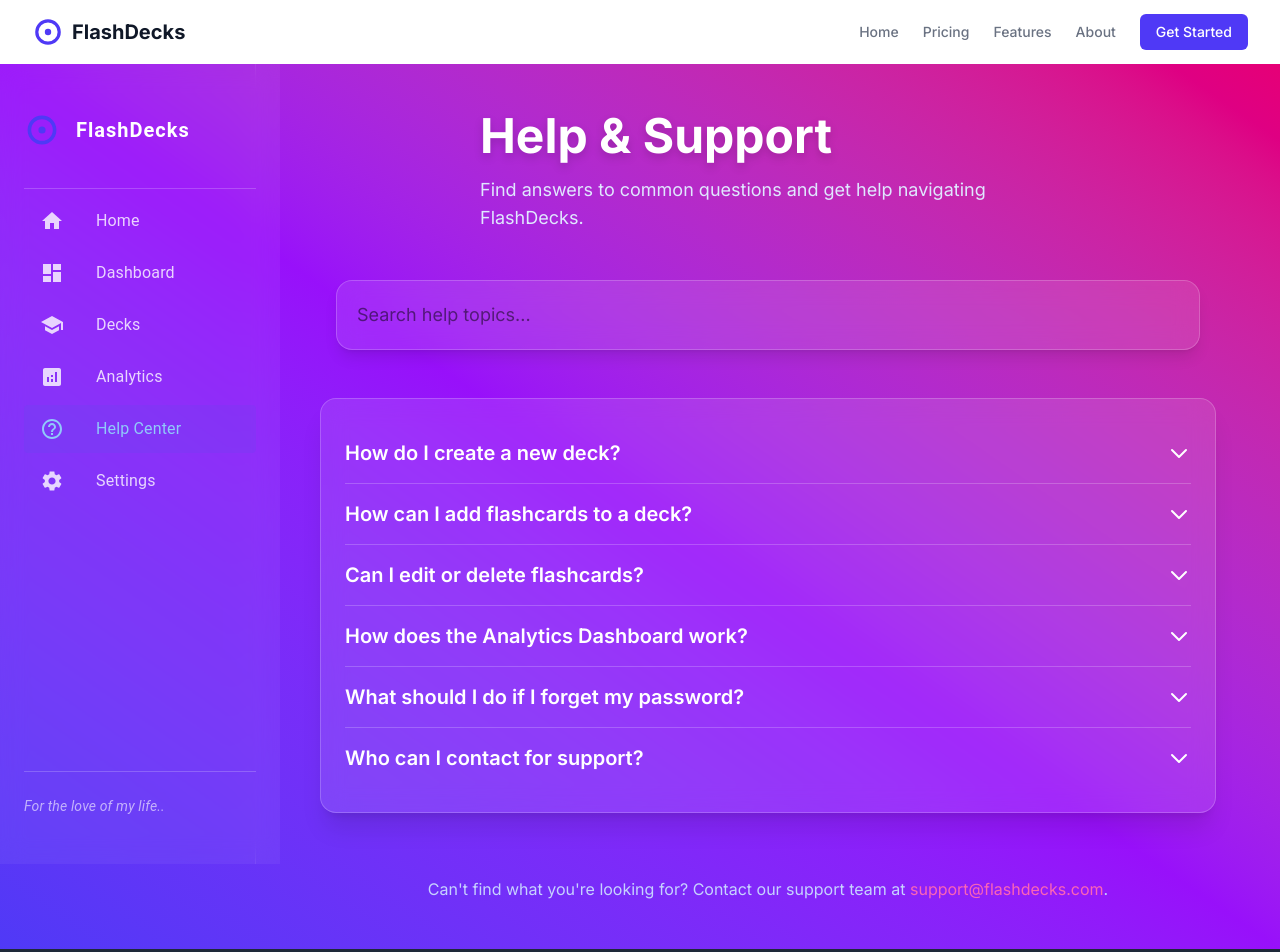
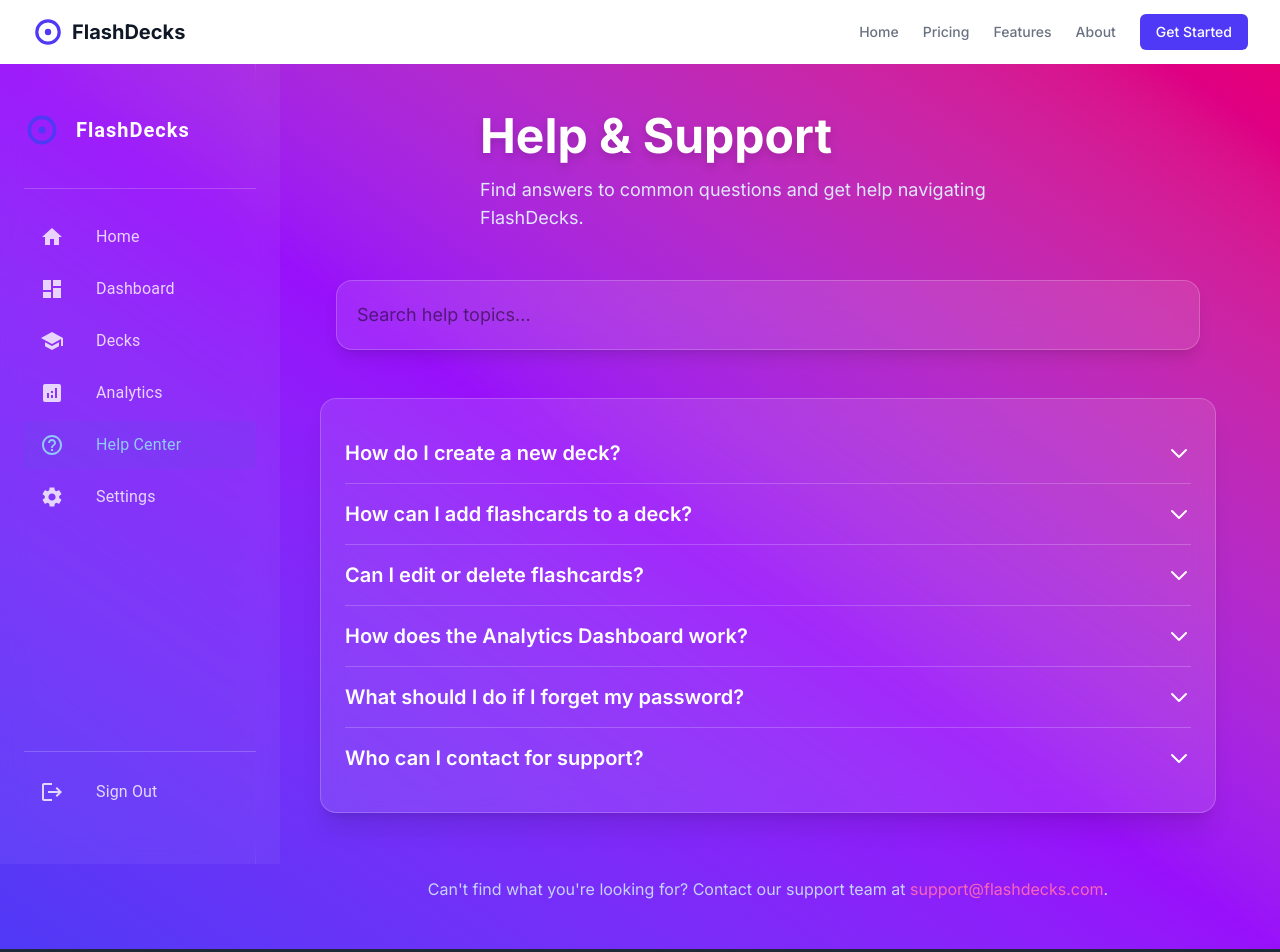
Before and after one commit to Lakshay-bleh/flashcarda-ai, a Next.js app: page /help in a window 1280 px wide. Shown: the top 952 px of the page. Built offline with nearby package versions, Linux system fonts and the light colour scheme; no server answers.

Commit message:
added signout for mobile

```diff
--- a/components/Footer.tsx
+++ b/components/Footer.tsx
@@ -151,9 +151,9 @@ export default function Footer() {
           <p className="text-base text-gray-400">
             &copy; 2025 FlashDecks. All rights reserved.
           </p>
-          <Link href='/for-her' className="text-sm text-indigo-400 mt-2 italic">
+          {/* <Link href='/for-her' className="text-sm text-indigo-400 mt-2 italic">
             Built with love for Riya 💜
-          </Link>
+          </Link> */}
         </div>
       </div>
     </footer>
--- a/components/Sidebar.tsx
+++ b/components/Sidebar.tsx
@@ -3,6 +3,8 @@
 import React, { useState } from 'react';
 import Link from 'next/link';
 import { usePathname } from 'next/navigation';
+import { useAuth} from '@clerk/nextjs'; // Clerk auth
+
 import {
   Box,
   Typography,
@@ -15,6 +17,7 @@ import {
   IconButton,
   useMediaQuery,
 } from '@mui/material';
+
 import {
   Home,
   Analytics,
@@ -22,8 +25,10 @@ import {
   Dashboard,
   School,
   HelpOutline,
+  Logout,
   Menu as MenuIcon,
 } from '@mui/icons-material';
+
 import { useTheme } from '@mui/material/styles';
 
 const navItems = [
@@ -35,7 +40,16 @@ const navItems = [
   { icon: <Settings />, label: 'Settings', href: '/settings' },
 ];
 
-const SidebarContent = ({ currentPath, onClickItem }: { currentPath: string, onClickItem?: () => void }) => (
+const SidebarContent = ({
+  currentPath,
+  onClickItem,
+}: {
+  currentPath: string;
+  onClickItem?: () => void;
+}) => {
+  const { signOut } = useAuth();
+
+  return (
     <Box
       sx={{
         width: 280,
@@ -47,9 +61,12 @@ const SidebarContent = ({ currentPath, onClickItem }: { currentPath: string, onC
         color: 'white',
         display: 'flex',
         flexDirection: 'column',
+        justifyContent: 'space-between',
         boxSizing: 'border-box',
       }}
     >
+      {/* Top Section: Logo and Navigation */}
+      <Box>
         <Box
           sx={{
             display: 'flex',
@@ -72,12 +89,11 @@ const SidebarContent = ({ currentPath, onClickItem }: { currentPath: string, onC
           </Typography>
         </Box>
 
-    <Divider sx={{ borderColor: 'rgba(255 255 255 / 0.2)' }} />
+        <Divider sx={{ borderColor: 'rgba(255 255 255 / 0.2)', mb: 2 }} />
 
-    <List sx={{ flexGrow: 1 }}>
+        <List>
           {navItems.map(({ icon, label, href }) => {
             const isActive = currentPath === href || currentPath.startsWith(href + '/');
-
             return (
               <Link key={label} href={href} passHref>
                 <ListItemButton
@@ -101,21 +117,44 @@ const SidebarContent = ({ currentPath, onClickItem }: { currentPath: string, onC
             );
           })}
         </List>
+      </Box>
 
-    <Divider sx={{ borderColor: 'rgba(255 255 255 / 0.2)', my: 3 }} />
+      {/* Bottom Section: Sign Out and Footer */}
+      <Box>
+        <Divider sx={{ borderColor: 'rgba(255 255 255 / 0.2)', mb: 2 }} />
 
-    <Typography
+        <ListItemButton
+          onClick={() => signOut()}
+          sx={{
+            color: 'rgba(255 255 255 / 0.8)',
+            '&:hover': {
+              bgcolor: 'rgba(255 255 255 / 0.2)',
+            },
+            borderRadius: 1,
+            transition: 'background-color 0.3s, color 0.3s',
+          }}
+        >
+          <ListItemIcon sx={{ color: 'inherit' }}>
+            <Logout />
+          </ListItemIcon>
+          <ListItemText primary="Sign Out" />
+        </ListItemButton>
+
+        {/* <Typography
           variant="body2"
           sx={{
+            mt: 2,
             color: 'rgba(255 255 255 / 0.6)',
             userSelect: 'none',
             fontStyle: 'italic',
           }}
         >
           For the love of my life..
-    </Typography>
+        </Typography> */}
+      </Box>
     </Box>
   );
+};
 
 const UnifiedSidebar: React.FC = () => {
   const [mobileOpen, setMobileOpen] = useState(false);
@@ -127,7 +166,7 @@ const UnifiedSidebar: React.FC = () => {
 
   return (
     <>
-      {/* Menu Button on Mobile */}
+      {/* Mobile Menu Icon */}
       {isMobile && !mobileOpen && (
         <Box
           sx={{
@@ -141,17 +180,14 @@ const UnifiedSidebar: React.FC = () => {
           <IconButton
             onClick={toggleDrawer}
             aria-label="Open menu"
-      sx={{
-        color: '#555 !important',
-      }}
+            sx={{ color: '#555 !important' }}
           >
             <MenuIcon sx={{ color: '#555 !important' }} />
           </IconButton>
         </Box>
       )}
 
-
-      {/* Permanent Sidebar on Desktop */}
+      {/* Desktop Sidebar */}
       {!isMobile && (
         <Box
           component="nav"
@@ -166,7 +202,7 @@ const UnifiedSidebar: React.FC = () => {
         </Box>
       )}
 
-      {/* Drawer Sidebar on Mobile */}
+      {/* Mobile Drawer */}
       <Drawer
         anchor="left"
         open={mobileOpen}
```
Lines whose indentation alone changed are shown as unchanged.
